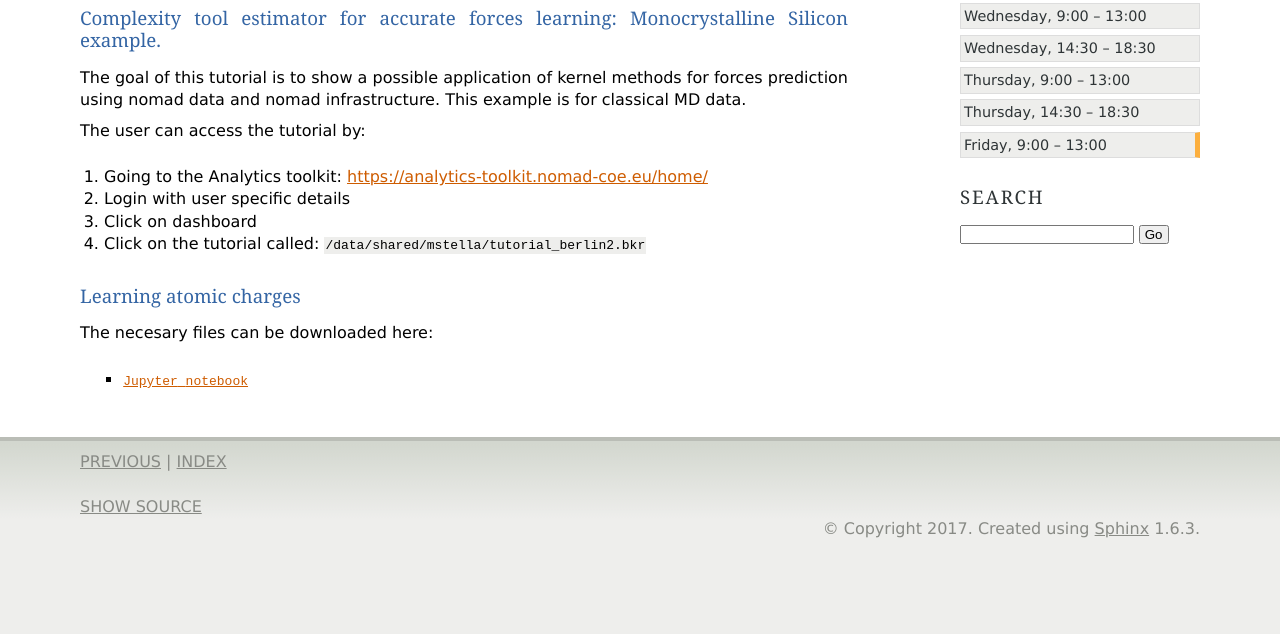
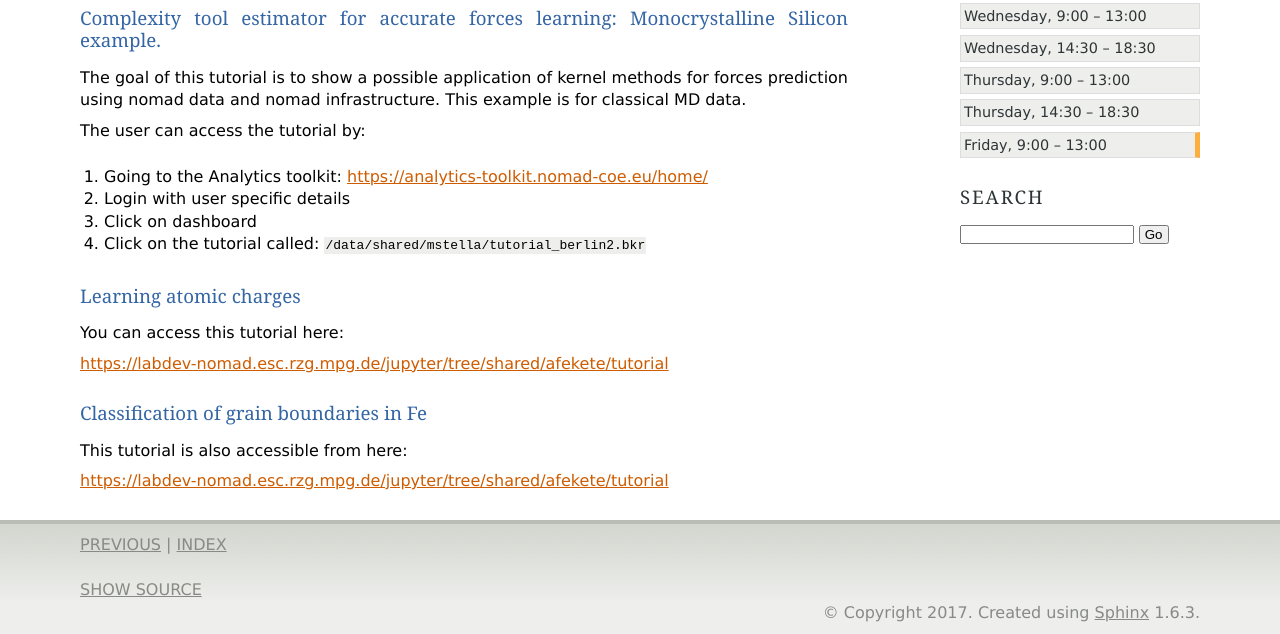
Before and after one commit to nomad-handson/nomad-handson.github.io, a plain HTML site: page 5_fri_morning.html in a window 1280 px wide. Shown: the part 232-866 px from the top of the page. Before the commit the page ends 800 px from the top, so only its background shows below. Drawn offline with Linux system fonts and the light colour scheme.

Commit message:
update fri morning session

```diff
--- a/5_fri_morning.html
+++ b/5_fri_morning.html
@@ -65,13 +65,13 @@ This example is for classical MD data.</p>
 </div>
 <div class="section" id="learning-atomic-charges">
 <h3>Learning atomic charges<a class="headerlink" href="#learning-atomic-charges" title="Permalink to this headline">¶</a></h3>
-<dl class="docutils">
-<dt>The necesary files can be downloaded here:</dt>
-<dd><ul class="first last simple">
-<li><a class="reference download internal" href="_downloads/learning atomic charges - solution.ipynb" download=""><code class="xref download docutils literal"><span class="pre">Jupyter</span> <span class="pre">notebook</span></code></a></li>
-</ul>
-</dd>
-</dl>
+<p>You can access this tutorial here:</p>
+<p><a class="reference external" href="https://labdev-nomad.esc.rzg.mpg.de/jupyter/tree/shared/afekete/tutorial">https://labdev-nomad.esc.rzg.mpg.de/jupyter/tree/shared/afekete/tutorial</a></p>
+</div>
+<div class="section" id="classification-of-grain-boundaries-in-fe">
+<h3>Classification of grain boundaries in Fe<a class="headerlink" href="#classification-of-grain-boundaries-in-fe" title="Permalink to this headline">¶</a></h3>
+<p>This tutorial is also accessible from here:</p>
+<p><a class="reference external" href="https://labdev-nomad.esc.rzg.mpg.de/jupyter/tree/shared/afekete/tutorial">https://labdev-nomad.esc.rzg.mpg.de/jupyter/tree/shared/afekete/tutorial</a></p>
 </div>
 </div>
 </div>
```
Also changed, not shown: searchindex.js.
